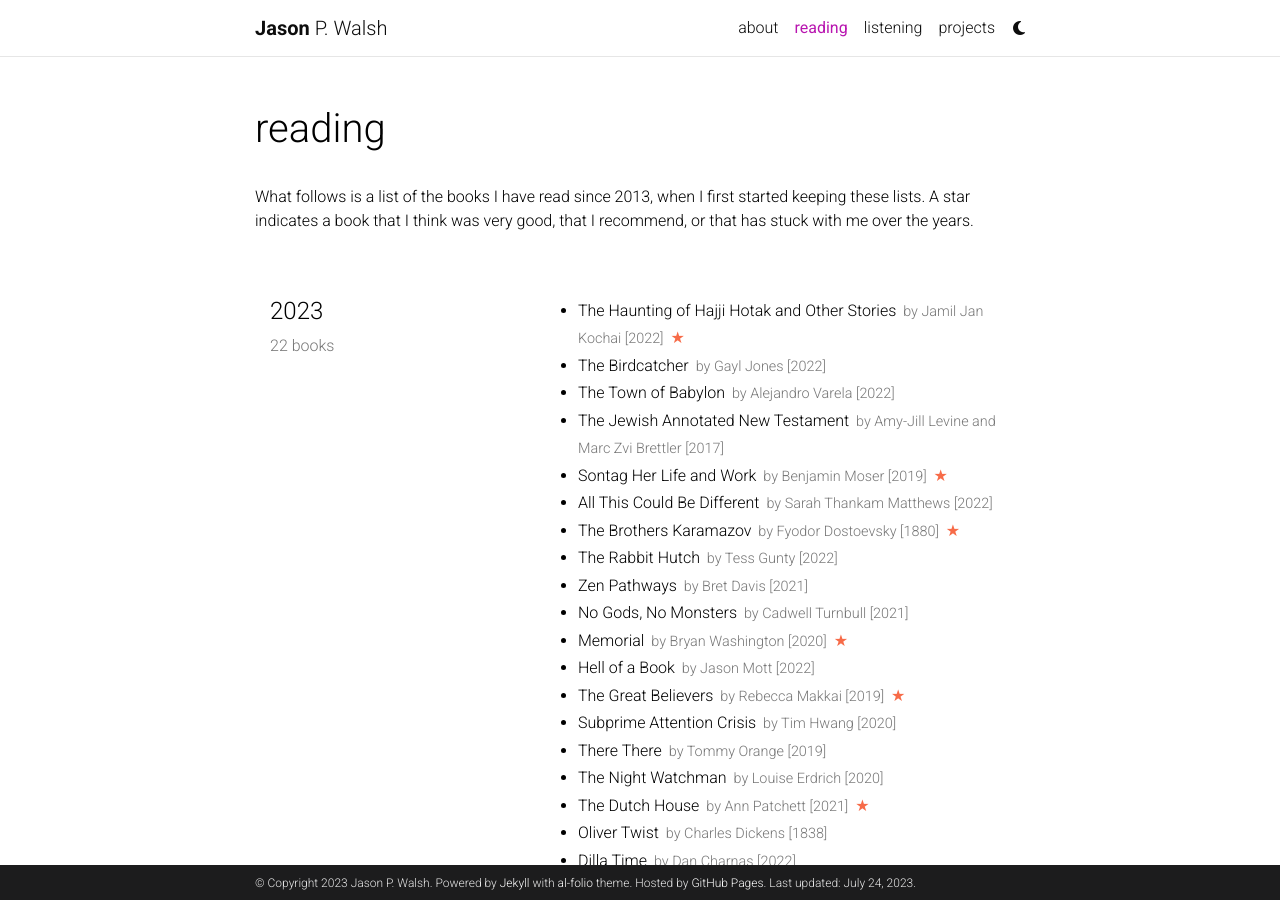
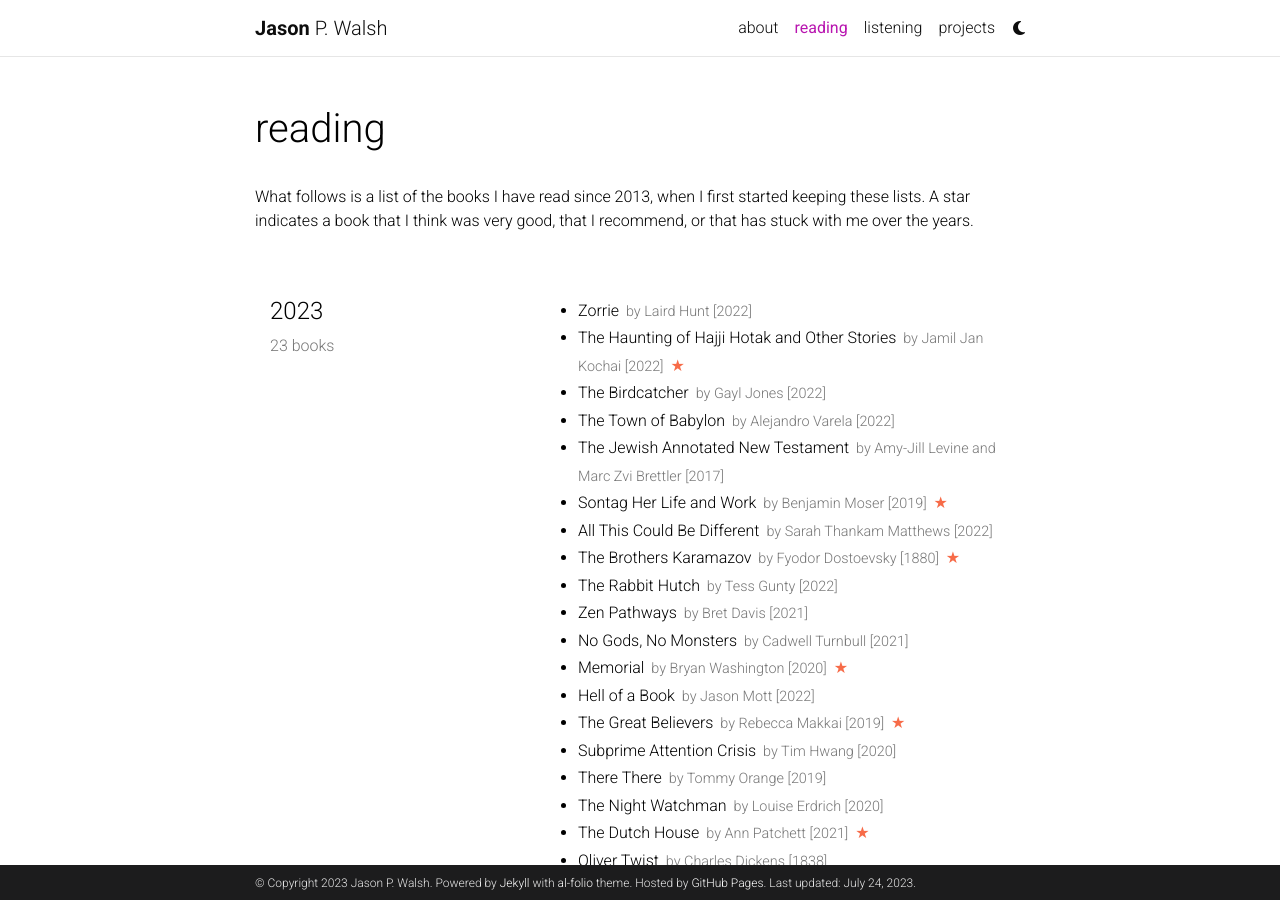
Before and after one commit to jwals23/jwals23.github.io, a Jekyll site: the page built from _pages/reading.md, in a window 1280 px wide and 900 px high. Built offline with Jekyll 4.4.1, drawn with Linux system fonts in a browser that asks for light colours; comment, search, counter and statistics services are not loaded; a style sheet for code colours, icons or effects is not loaded.

Commit message:
Adding Zorrie

```diff
--- a/_data/reading.yml
+++ b/_data/reading.yml
@@ -1,6 +1,10 @@
 list:
   - year: "2023"
     books:
+      - title: Zorrie
+        author: Laird Hunt
+        year: 2022
+
       - title: The Haunting of Hajji Hotak and Other Stories
         author: Jamil Jan Kochai
         year: 2022
```
